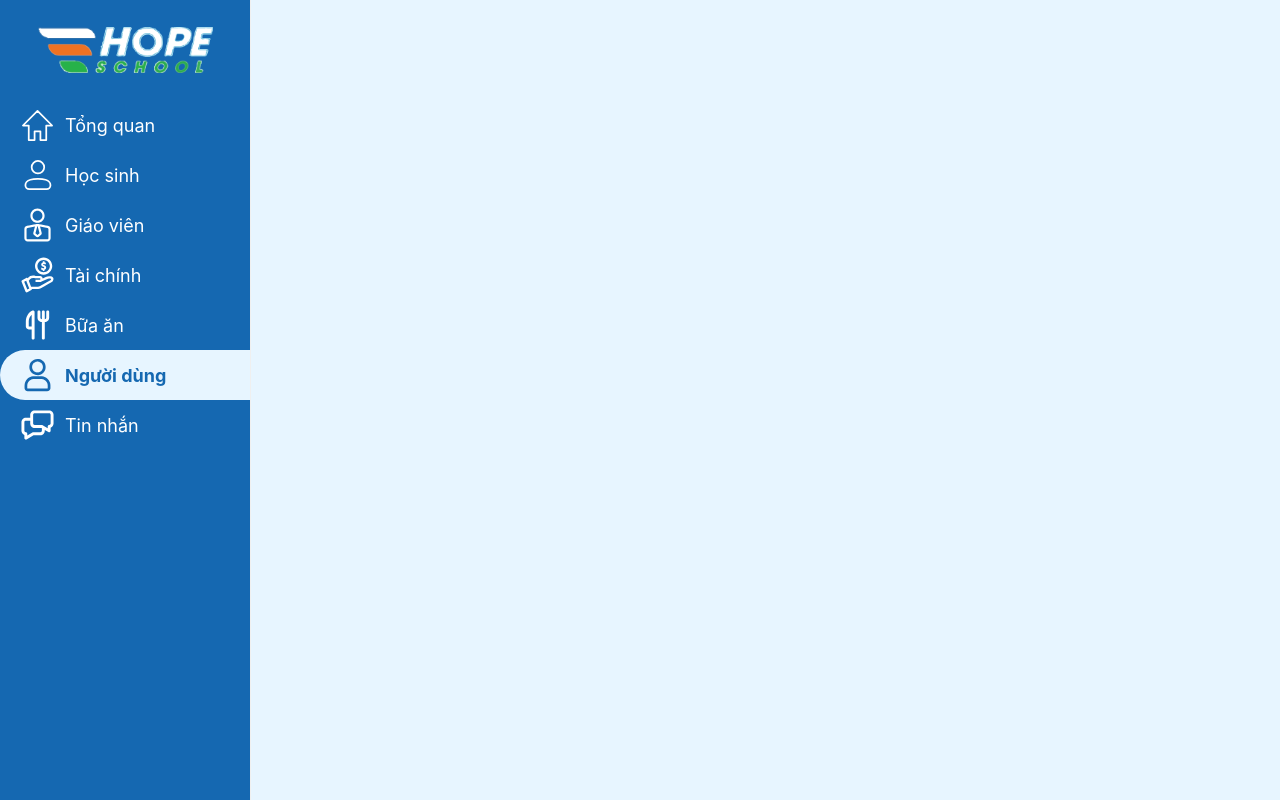
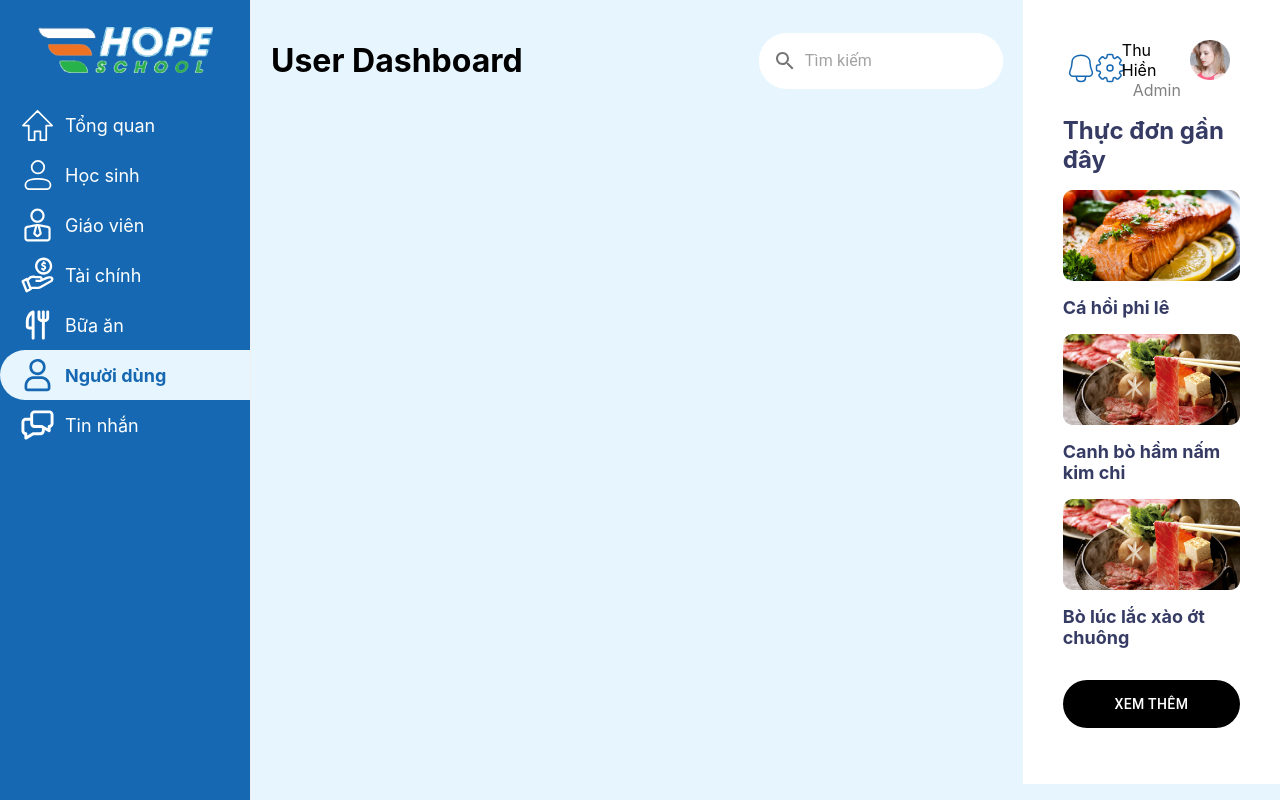
Before and after one commit to TalJa1/web-huybao, a React (Create React App) app: page /users in a window 1280 px wide. Built offline with nearby package versions, Linux system fonts and the light colour scheme.

Commit message:
Add UserRightRendering component and enhance UserPage layout with search functionality

```diff
--- /dev/null
+++ b/src/components/user/UserRightRendering.tsx
@@ -0,0 +1,83 @@
+import Grid from "@mui/material/Grid2";
+import React from "react";
+import { bellIcon, settingIcon } from "../../assets/iconSVG";
+import { Box, Button } from "@mui/material";
+import { mealHomeList } from "../../services/renderData";
+
+const UserRightRendering = () => {
+  return (
+    <Box sx={{ padding: "20px" }}>
+      <Header />
+      <Main />
+    </Box>
+  );
+};
+
+const Main: React.FC = () => {
+  return (
+    <Box sx={{ marginTop: 2 }}>
+      <Box sx={{ color: "#363B64", fontSize: "24px", fontWeight: "700" }}>
+        Thực đơn gần đây
+      </Box>
+      <Box>
+        {mealHomeList.map((meal, index) => {
+          return (
+            <Grid container key={index} sx={{ rowGap: 2, marginY: 2 }}>
+              <img alt="" src={meal.img} style={{ width: "100%" }} />
+              <Box
+                sx={{
+                  color: "#363B64",
+                  fontSize: "18px",
+                  fontWeight: "700",
+                }}
+              >
+                {meal.name}
+              </Box>
+            </Grid>
+          );
+        })}
+      </Box>
+      <Button
+        sx={{
+          marginY: 2,
+          backgroundColor: "black",
+          color: "white",
+          borderRadius: 10,
+          paddingY: 1.5,
+          width: "100%",
+        }}
+      >
+        Xem thêm
+      </Button>
+    </Box>
+  );
+};
+
+const Header: React.FC = () => {
+  return (
+    <Grid container size={12} display={"flex"} alignItems={"center"}>
+      <Grid size={2}>{bellIcon({})}</Grid>
+      <Grid size={2}>{settingIcon({})}</Grid>
+      <Grid size={8} container>
+        <Grid
+          size={6}
+          display="flex"
+          flexDirection="column"
+          alignItems={"flex-end"}
+        >
+          <Grid sx={{ color: "#000000" }}>Thu Hiền</Grid>
+          <Grid sx={{ color: "#818181" }}>Admin</Grid>
+        </Grid>
+        <Grid size={6} display={"flex"} justifyContent={"center"}>
+          <img
+            style={{ width: "40px", height: "40px" }}
+            alt=""
+            src={require("../../assets/home/avatar.png")}
+          />
+        </Grid>
+      </Grid>
+    </Grid>
+  );
+};
+
+export default UserRightRendering;
--- a/src/views/UserPage.tsx
+++ b/src/views/UserPage.tsx
@@ -1,6 +1,9 @@
-import { Box } from "@mui/material";
+import Grid from "@mui/material/Grid2";
 import React from "react";
 import TopLayout from "../components/TopLayout";
+import SearchIcon from "@mui/icons-material/Search";
+import { TextField, InputAdornment } from "@mui/material";
+import UserRightRendering from "../components/user/UserRightRendering";
 
 const UserPage = () => {
   return (
@@ -11,7 +14,56 @@ const UserPage = () => {
 };
 
 const Main: React.FC = () => {
-  return <Box></Box>;
+  return (
+    <Grid container>
+      <Grid size={{ md: 9, xs: 12 }} sx={{ padding: "20px" }}>
+        <Grid container display={"flex"} alignItems={"center"}>
+          <Grid size={8}>
+            <h1>User Dashboard</h1>
+          </Grid>
+          <Grid size={4}>
+            <TextField
+              fullWidth
+              variant="outlined"
+              placeholder="Tìm kiếm"
+              sx={{
+                backgroundColor: "white",
+                borderRadius: "30px",
+                "& .MuiOutlinedInput-root": {
+                  "& fieldset": {
+                    border: "none",
+                  },
+                  "&:hover fieldset": {
+                    border: "none",
+                  },
+                  "&.Mui-focused fieldset": {
+                    border: "none",
+                  },
+                },
+              }}
+              InputProps={{
+                startAdornment: (
+                  <InputAdornment position="start">
+                    <SearchIcon />
+                  </InputAdornment>
+                ),
+                style: {
+                  backgroundColor: "white",
+                  borderRadius: "200px",
+                },
+              }}
+            />
+          </Grid>
+        </Grid>
+      </Grid>
+      <Grid
+        size={{ md: 3, xs: 12 }}
+        sx={{ backgroundColor: "white", padding: "20px" }}
+      >
+        <UserRightRendering />
+      </Grid>
+    </Grid>
+  );
 };
 
 export default UserPage;
```
Also changed, not shown: src/components/meal/MealRightRendering.tsx (added, +83 -0 lines).
